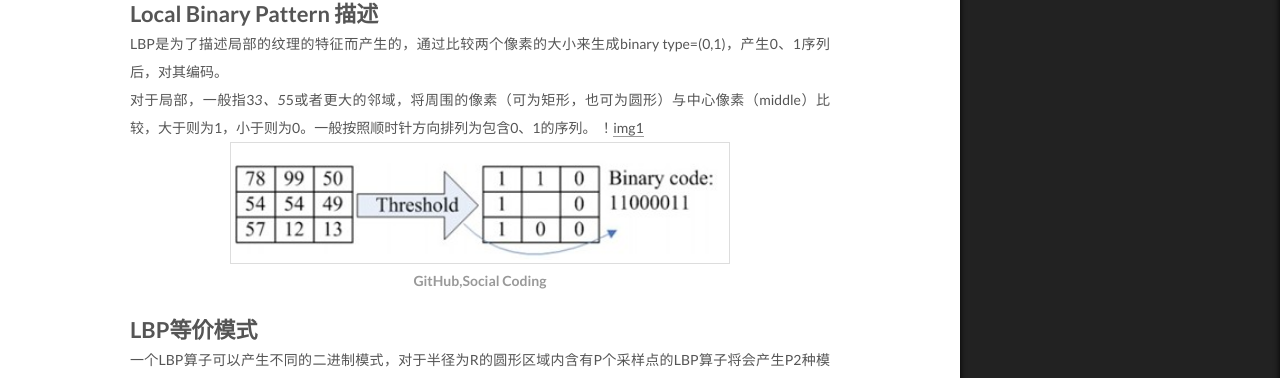
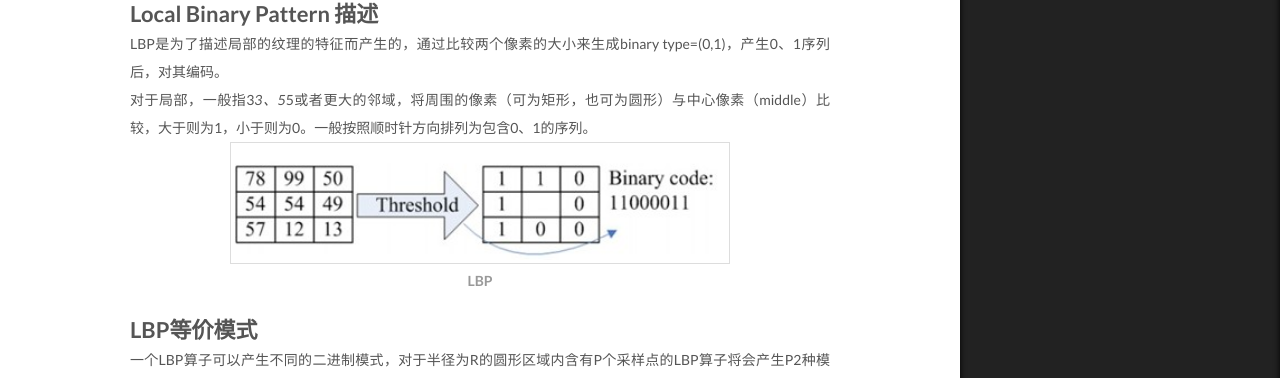
Before and after one commit to Weioninit/Weioninit.github.io, a Jekyll site: the page built from _posts/2017-09-15-LBP.md, in a window 1280 px wide and 900 px high, scrolled down 301 px. Shown: the part 169-547 px from the top of the window. Built offline with Jekyll 4.4.1, drawn with Linux system fonts in a browser that asks for light colours.

Commit message:
Update 2017-09-15-LBP.md

```diff
--- a/_posts/2017-09-15-LBP.md
+++ b/_posts/2017-09-15-LBP.md
@@ -7,8 +7,7 @@ categories:
 # Local Binary Pattern 描述
 LBP是为了描述局部的纹理的特征而产生的，通过比较两个像素的大小来生成binary type=(0,1)，产生0、1序列后，对其编码。
 对于局部，一般指3*3、5*5或者更大的邻域，将周围的像素（可为矩形，也可为圆形）与中心像素（middle）比较，大于则为1，小于则为0。一般按照顺时针方向排列为包含0、1的序列。
-！[img1](https://raw.githubusercontent.com/Weioninit/Weioninit.github.io/master/markdownPhoto/2025775407486593186.jpg)
-<img src="https://raw.githubusercontent.com/Weioninit/Weioninit.github.io/master/markdownPhoto/2025775407486593186.jpg" alt="GitHub" title="GitHub,Social Coding" width="500" height="250" />
+<img src="https://raw.githubusercontent.com/Weioninit/Weioninit.github.io/master/markdownPhoto/2025775407486593186.jpg" alt="GitHub" title="LBP" width="500" height="150" />
 # LBP等价模式
 一个LBP算子可以产生不同的二进制模式，对于半径为R的圆形区域内含有P个采样点的LBP算子将会产生P2种模式。很显然，随着邻域集内采样点数的增加，二进制模式的种类是急剧增加的。
 例如：5×5邻域内20个采样点，有220＝1,048,576种二进制模式。如此多的二值模式无论对于纹理的提取还是对于纹理的识别、分类及信息的存取都是不利的。同时，过多的模式种类对于纹理的表达是不利的。例如，将LBP算子用于纹理分类或人脸识别时，常采用LBP模式的统计直方图来表达图像的信息，而较多的模式种类将使得数据量过大，且直方图过于稀疏。
```
